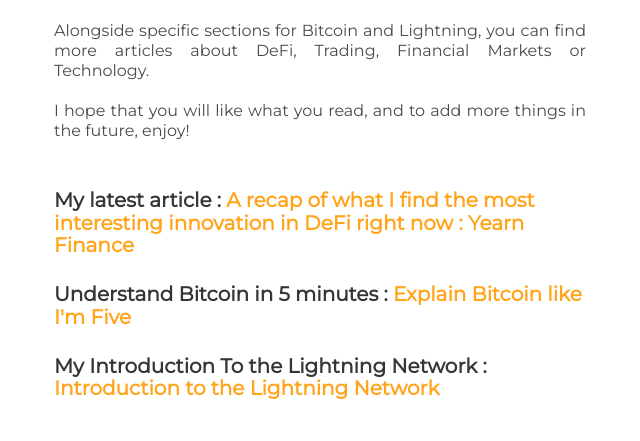
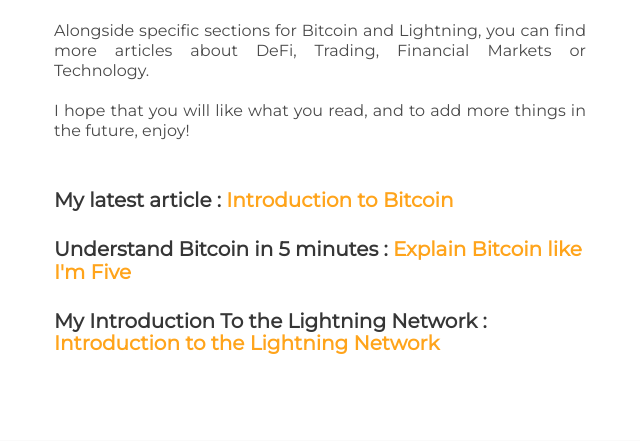
Before and after one commit to gustmtl/gustavesarticles, a Flask app: page / in a window 1280 px wide. Shown: the part 341-782 px from the top of the page, without its empty margins (320-960 px from the left). Run offline with Flask 2, Linux system fonts and the light colour scheme; some libraries are stand-ins or nearby versions.

Commit message:
intro to bitcoin

```diff
--- a/templates/home.html
+++ b/templates/home.html
@@ -50,7 +50,7 @@
 
                 <!-- div for the lists of articles -->
                 <div class="content" id="latest">
-                    <h3 class="subtitle is-5">My latest article : <a class="link-title" href="https://medium.com/@gus.laurant/quick-recap-about-yearn-yfi-and-the-innovation-it-represents-7b5629f2feeb" target="_blank">A recap of what I find the most interesting innovation in DeFi right now : Yearn Finance</a> </h3>
+                    <h3 class="subtitle is-5">My latest article : <a class="link-title" href="https://medium.com/@gus.laurant/introduction-to-bitcoin-d188995eeedf" target="_blank">Introduction to Bitcoin</a> </h3>
                     <h3 class="subtitle is-5">Understand Bitcoin in 5 minutes : <a class="link-title" href="https://medium.com/free-code-camp/explain-bitcoin-like-im-five-73b4257ac833" target="_blank">Explain Bitcoin like I'm Five</a> </h3>
                     <h3 class="subtitle is-5">My Introduction To the Lightning Network : <a class="link-title" href="https://medium.com/@gus.laurant/introduction-to-the-lightning-network-ccbb49d28671" target="_blank">Introduction to the Lightning Network</a></h3>
                 </div>
```
